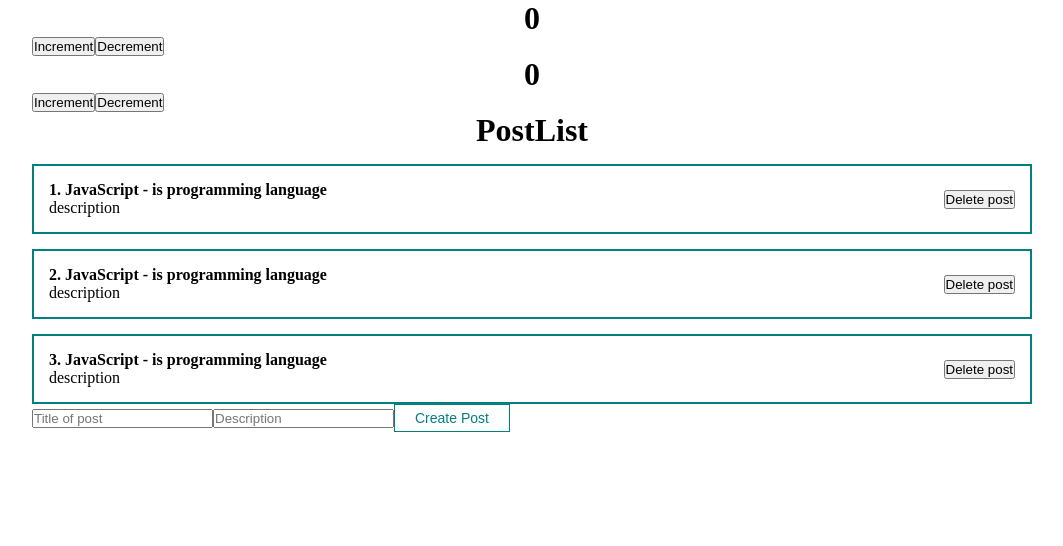
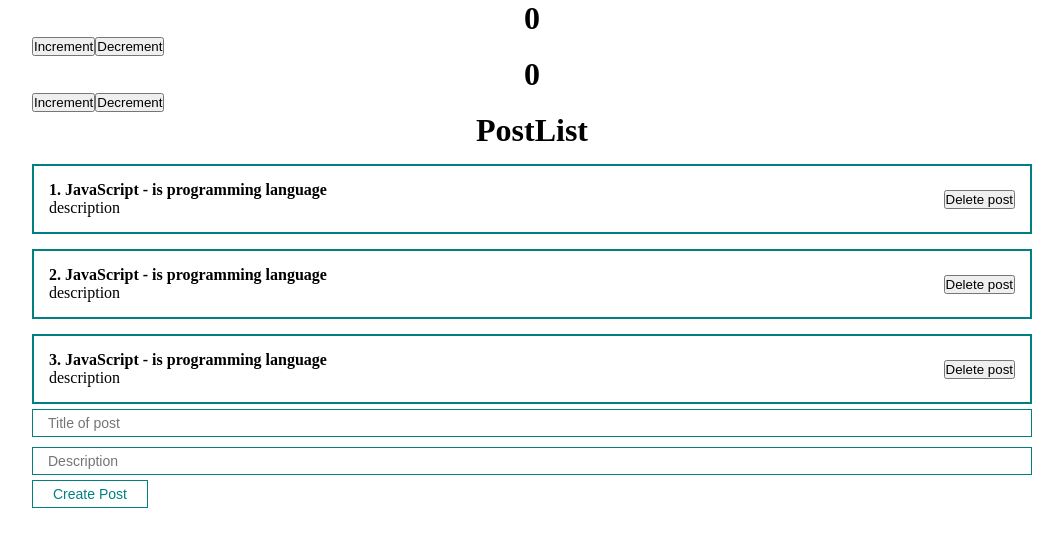
Before and after one commit to elijahmylcev/ReactFC, a React (Create React App) app: page / in a window 1280 px wide. Shown: the top 546 px of the page, without its empty margins (108-1171 px from the left). Built offline with nearby package versions, Linux system fonts and the light colour scheme.

Commit message:
Css.modules && {...props} on elementUI

```diff
--- a/src/App.js
+++ b/src/App.js
@@ -4,6 +4,7 @@ import Counter from './components/Counter';
 import './App.css';
 import PostList from './components/PostList';
 import MyButton from './components/Ui/button/MyButton';
+import MyInput from './components/Ui/input/MyInput';
 
 function App() {
   const [posts] = useState([
@@ -17,8 +18,8 @@ function App() {
       <ClassCounter />
       <PostList title="PostList" posts={posts} />
       <form action="submit">
-        <input type="text" placeholder="Title of post" />
-        <input type="text" placeholder="Description" />
+        <MyInput type="text" placeholder="Title of post" />
+        <MyInput type="text" placeholder="Description" />
         <MyButton>Create Post</MyButton>
       </form>
     </div>
--- a/src/components/Ui/button/MyButton.jsx
+++ b/src/components/Ui/button/MyButton.jsx
@@ -1,10 +1,13 @@
 import React from 'react';
 import classes from './MyButton.module.css';
 
-function MyButton(props) {
-  const { children } = props;
+function MyButton({ children, ...props }) {
   return (
-    <button type="submit" className={classes.myBtn}>
+    <button
+      type="submit"
+      className={classes.myBtn}
+      {...props}
+    >
       {children}
     </button>
   );
--- /dev/null
+++ b/src/components/Ui/input/MyInput.jsx
@@ -0,0 +1,10 @@
+import React from 'react';
+import classes from './MyInput.module.css';
+
+function MyInput(props) {
+  return (
+    <input {...props} className={classes.myInput} />
+  );
+}
+
+export default MyInput;
--- /dev/null
+++ b/src/components/Ui/input/MyInput.module.css
@@ -0,0 +1,7 @@
+.myInput {
+  font-size: 14px;
+  padding: 5px 15px;
+  width: 100%;
+  border: 1px solid teal;
+  margin: 5px 0;
+}
```
